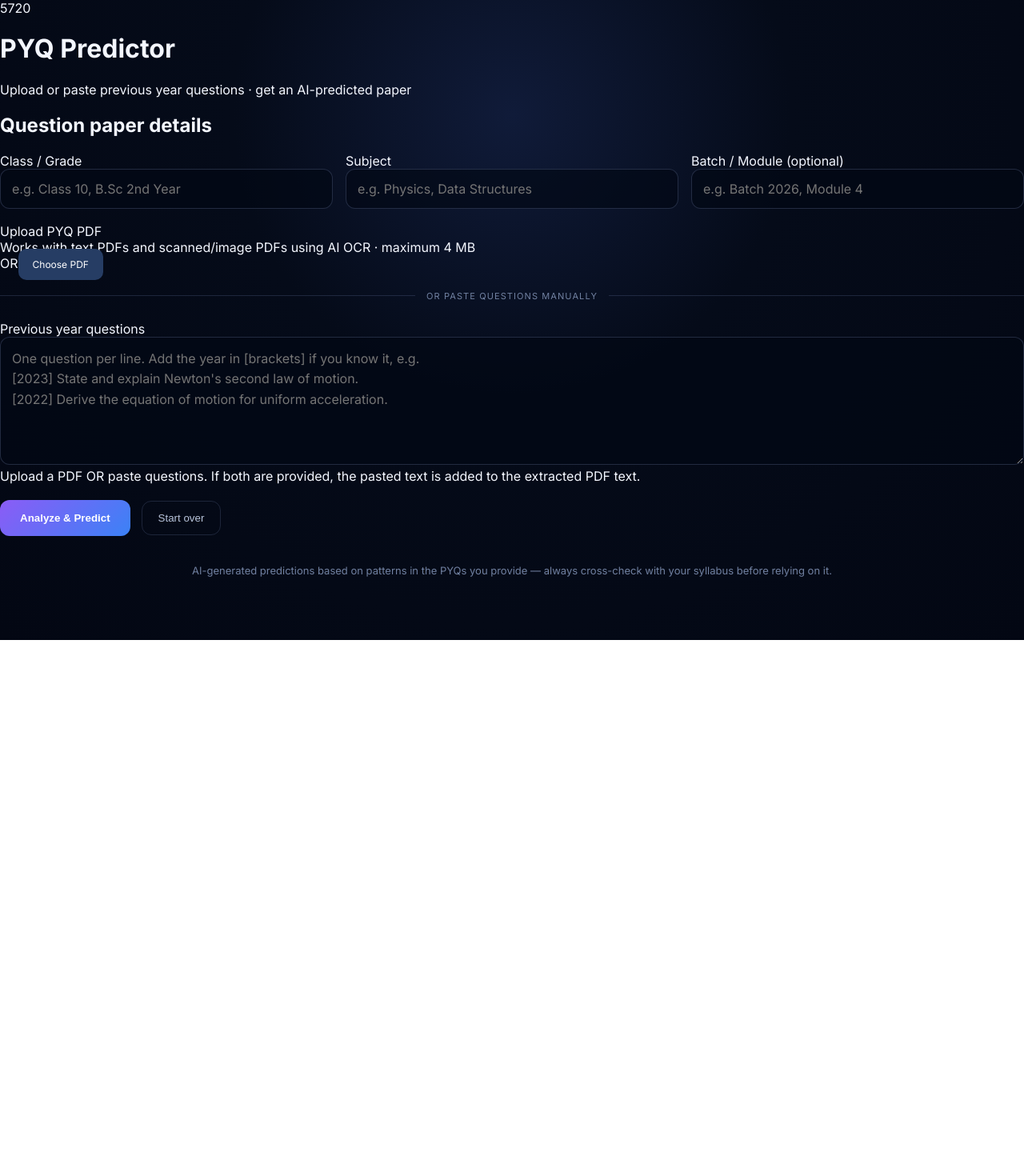
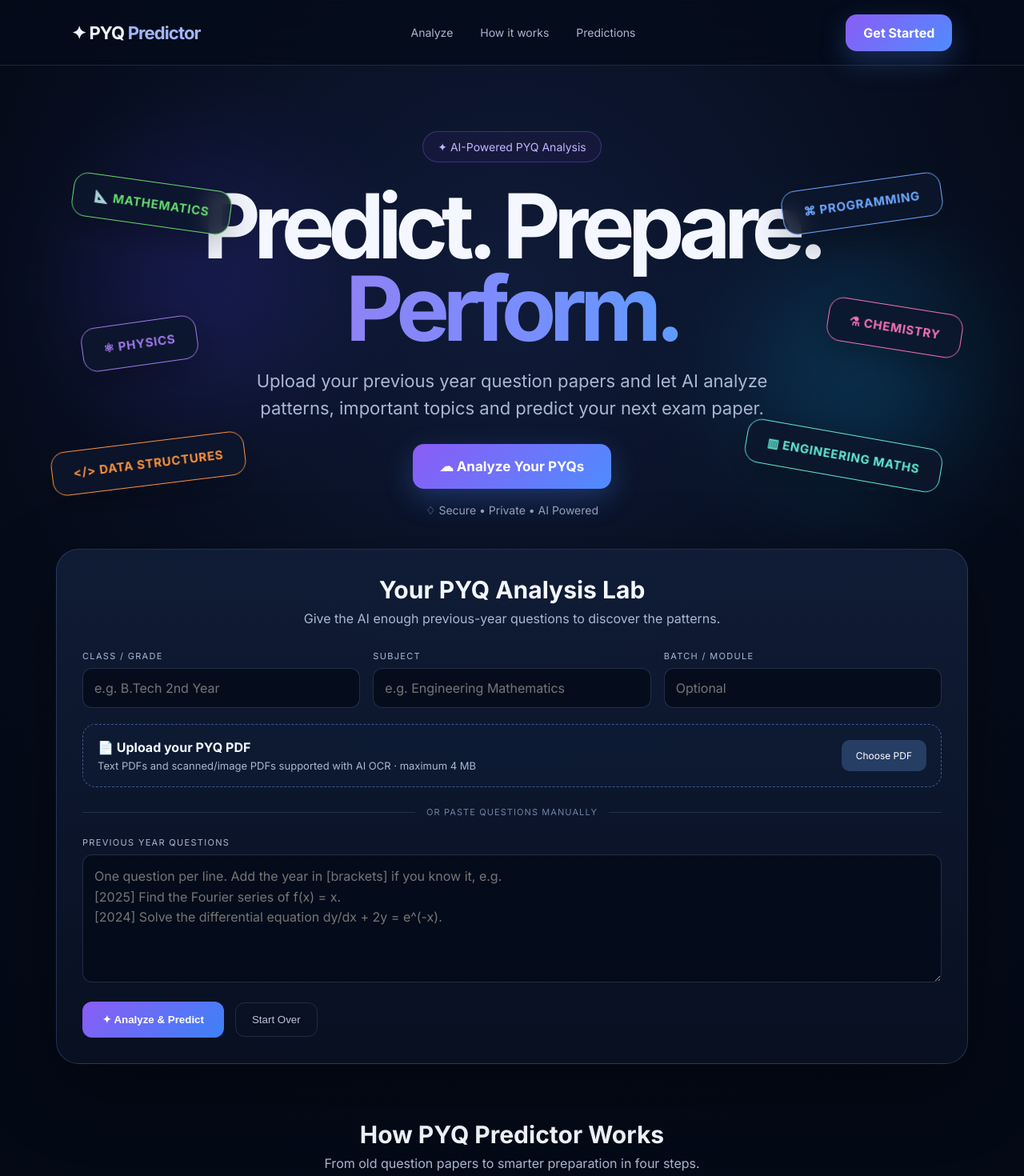
Before and after one commit to naliathdivanshu-bot/pyqproj, a Next.js app: page / in a window 1280 px wide. Shown: the top 1470 px of the page at 80% size. Before the commit the page ends 800 px from the top, so only its background shows below. Built offline with nearby package versions, Linux system fonts and the light colour scheme.

Commit message:
Apply modern AI landing page design while preserving PYQ analysis features

```diff
--- a/app/page.js
+++ b/app/page.js
@@ -1,6 +1,6 @@
 'use client';
 
-import { useState, useEffect } from 'react';
+import { useState } from 'react';
 
 export default function Home() {
   const [classGrade, setClassGrade] = useState('');
@@ -12,181 +12,85 @@ export default function Home() {
   const [loading, setLoading] = useState(false);
   const [error, setError] = useState('');
   const [activeTab, setActiveTab] = useState('paper');
-  const [formCode, setFormCode] = useState('0000');
-
-  useEffect(() => {
-    setFormCode(String(Math.floor(1000 + Math.random() * 8999)));
-  }, []);
 
   async function handleGenerate() {
-    if (!pyqText.trim() && !pdfFile) {
-      setError('Upload a PYQ PDF or paste at least a few previous year questions.');
-      return;
-    }
-    setError('');
-    setLoading(true);
-
+    if (!pyqText.trim() && !pdfFile) { setError('Upload a PYQ PDF or paste at least a few previous year questions.'); return; }
+    setError(''); setLoading(true);
     try {
       let res;
-
       if (pdfFile) {
         const formData = new FormData();
-        formData.append('classGrade', classGrade);
-        formData.append('subject', subject);
-        formData.append('batch', batch);
-        formData.append('pdf', pdfFile);
+        formData.append('classGrade', classGrade); formData.append('subject', subject); formData.append('batch', batch); formData.append('pdf', pdfFile);
         if (pyqText.trim()) formData.append('pyqText', pyqText);
-
         res = await fetch('/api/analyze', { method: 'POST', body: formData });
       } else {
-        res = await fetch('/api/analyze', {
-          method: 'POST',
-          headers: { 'Content-Type': 'application/json' },
-          body: JSON.stringify({ classGrade, subject, batch, pyqText }),
-        });
+        res = await fetch('/api/analyze', { method: 'POST', headers: { 'Content-Type': 'application/json' }, body: JSON.stringify({ classGrade, subject, batch, pyqText }) });
       }
-
       const data = await res.json();
       if (!res.ok) throw new Error(data.error || 'Something went wrong.');
+      setResult(data.result); setActiveTab('paper');
+      setTimeout(() => document.getElementById('results')?.scrollIntoView({ behavior: 'smooth' }), 80);
+    } catch (err) { setError(err.message || 'Could not generate predictions right now. Please try again.'); }
+    finally { setLoading(false); }
+  }
+  function handleReset() { setClassGrade(''); setSubject(''); setBatch(''); setPyqText(''); setPdfFile(null); setResult(null); setError(''); }
+  function handlePdfChange(e) { setError(''); setPdfFile(e.target.files?.[0] || null); }
 
-      setResult(data.result);
-      setActiveTab('paper');
-    } catch (err) {
-      setError(err.message || 'Could not generate predictions right now. Please try again.');
-    } finally {
-      setLoading(false);
-    }
-  }
+  return <div className="wrap">
+    <nav className="nav">
+      <div className="brand">✦ PYQ <span>Predictor</span></div>
+      <div className="nav-links"><a href="#analyze">Analyze</a><a href="#how">How it works</a><a href="#results">Predictions</a></div>
+      <div className="nav-actions"><a className="nav-cta" href="#analyze">Get Started</a></div>
+    </nav>
 
-  function handleReset() {
-    setClassGrade('');
-    setSubject('');
-    setBatch('');
-    setPyqText('');
-    setPdfFile(null);
-    setResult(null);
-    setError('');
-  }
+    <section className="hero">
+      <div className="orb one" /><div className="orb two" />
+      <div className="tag t1">📐 MATHEMATICS</div><div className="tag t2">⚛ PHYSICS</div><div className="tag t3">&lt;/&gt; DATA STRUCTURES</div>
+      <div className="tag t4">⌘ PROGRAMMING</div><div className="tag t5">⚗ CHEMISTRY</div><div className="tag t6">▥ ENGINEERING MATHS</div>
+      <div className="hero-inner">
+        <div className="eyebrow">✦ AI-Powered PYQ Analysis</div>
+        <h1>Predict. Prepare.<span>Perform.</span></h1>
+        <p>Upload your previous year question papers and let AI analyze patterns, important topics and predict your next exam paper.</p>
+        <a className="hero-btn" href="#analyze">☁ Analyze Your PYQs</a>
+        <div className="trust">♢ Secure • Private • AI Powered</div>
+      </div>
+    </section>
 
-  function handlePdfChange(e) {
-    const file = e.target.files?.[0] || null;
-    setError('');
-    setPdfFile(file);
-  }
-
-  return (
-    <div className="wrap">
-      <div className="masthead">
-        <span className="code">{formCode}</span>
-        <h1>PYQ Predictor</h1>
-        <p>Upload or paste previous year questions · get an AI-predicted paper</p>
-        {result && <div><span className="stamp">Analysis Complete</span></div>}
-      </div>
-
-      <div className="card">
-        <h2>Question paper details</h2>
+    <section id="analyze" className="app-section">
+      <div className="app-card">
+        <h2 className="section-title">Your PYQ Analysis Lab</h2>
+        <p className="section-sub">Give the AI enough previous-year questions to discover the patterns.</p>
         <div className="field-row">
-          <div>
-            <label htmlFor="classGrade">Class / Grade</label>
-            <input type="text" id="classGrade" placeholder="e.g. Class 10, B.Sc 2nd Year" value={classGrade} onChange={(e) => setClassGrade(e.target.value)} />
-          </div>
-          <div>
-            <label htmlFor="subject">Subject</label>
-            <input type="text" id="subject" placeholder="e.g. Physics, Data Structures" value={subject} onChange={(e) => setSubject(e.target.value)} />
-          </div>
-          <div>
-            <label htmlFor="batch">Batch / Module (optional)</label>
-            <input type="text" id="batch" placeholder="e.g. Batch 2026, Module 4" value={batch} onChange={(e) => setBatch(e.target.value)} />
-          </div>
+          <div className="field"><label htmlFor="classGrade">Class / Grade</label><input id="classGrade" type="text" placeholder="e.g. B.Tech 2nd Year" value={classGrade} onChange={e => setClassGrade(e.target.value)} /></div>
+          <div className="field"><label htmlFor="subject">Subject</label><input id="subject" type="text" placeholder="e.g. Engineering Mathematics" value={subject} onChange={e => setSubject(e.target.value)} /></div>
+          <div className="field"><label htmlFor="batch">Batch / Module</label><input id="batch" type="text" placeholder="Optional" value={batch} onChange={e => setBatch(e.target.value)} /></div>
         </div>
-
-        <div className="pdf-upload-box">
-          <div className="pdf-upload-head">
-            <div>
-              <label htmlFor="pdfFile">Upload PYQ PDF</label>
-              <div className="pdf-subtext">Works with text PDFs and scanned/image PDFs using AI OCR · maximum 4 MB</div>
-            </div>
-            <span className="pdf-or">OR</span>
-            <label className="file-button" htmlFor="pdfFile">Choose PDF</label>
-          </div>
+        <div className="upload-box">
+          <div className="upload-head"><div><div className="upload-title">📄 Upload your PYQ PDF</div><div className="upload-sub">Text PDFs and scanned/image PDFs supported with AI OCR · maximum 4 MB</div></div><label className="file-button" htmlFor="pdfFile">Choose PDF</label></div>
           <input id="pdfFile" type="file" accept="application/pdf,.pdf" onChange={handlePdfChange} hidden />
-          {pdfFile && (
-            <div className="file-selected">
-              <span>📄 {pdfFile.name}</span>
-              <button type="button" className="remove-file" onClick={() => setPdfFile(null)}>Remove</button>
-            </div>
-          )}
+          {pdfFile && <div className="file-selected"><span>📎 {pdfFile.name}</span><button className="remove-file" type="button" onClick={() => setPdfFile(null)}>Remove</button></div>}
         </div>
-
         <div className="paste-divider"><span>OR PASTE QUESTIONS MANUALLY</span></div>
-
-        <div>
-          <label htmlFor="pyqText">Previous year questions</label>
-          <textarea
-            id="pyqText"
-            placeholder={'One question per line. Add the year in [brackets] if you know it, e.g.\n[2023] State and explain Newton\'s second law of motion.\n[2022] Derive the equation of motion for uniform acceleration.'}
-            value={pyqText}
-            onChange={(e) => setPyqText(e.target.value)}
-          />
-          <div className="hint">Upload a PDF OR paste questions. If both are provided, the pasted text is added to the extracted PDF text.</div>
-        </div>
-
-        <div className="actions">
-          <button className="btn-primary" onClick={handleGenerate} disabled={loading}>{loading ? 'Analyzing…' : 'Analyze & Predict'}</button>
-          <button className="btn-ghost" onClick={handleReset}>Start over</button>
-          {loading && <div className="status-box"><span className="spinner"></span> Reading PDF (including scanned pages) and analyzing patterns…</div>}
-        </div>
+        <div className="field"><label htmlFor="pyqText">Previous year questions</label><textarea id="pyqText" placeholder={'One question per line. Add the year in [brackets] if you know it, e.g.\n[2025] Find the Fourier series of f(x) = x.\n[2024] Solve the differential equation dy/dx + 2y = e^(-x).'} value={pyqText} onChange={e => setPyqText(e.target.value)} /></div>
+        <div className="actions"><button className="btn-primary" onClick={handleGenerate} disabled={loading}>{loading ? 'Analyzing…' : '✦ Analyze & Predict'}</button><button className="btn-ghost" onClick={handleReset}>Start Over</button>{loading && <div className="status-box">✦ Reading your PYQ data and analyzing patterns…</div>}</div>
         {error && <div className="error-box">{error}</div>}
       </div>
+    </section>
 
-      {result && (
-        <div>
-          <div className="tabs" role="tablist">
-            <button className={'tab-btn' + (activeTab === 'paper' ? ' active' : '')} onClick={() => setActiveTab('paper')}>Predicted Paper</button>
-            <button className={'tab-btn' + (activeTab === 'topics' ? ' active' : '')} onClick={() => setActiveTab('topics')}>Topic-wise</button>
-            <button className={'tab-btn' + (activeTab === 'highly' ? ' active' : '')} onClick={() => setActiveTab('highly')}>Highly Predicted</button>
-          </div>
-          <div className="tab-panel" hidden={activeTab !== 'paper'}><PredictedPaperTab result={result} /></div>
-          <div className="tab-panel" hidden={activeTab !== 'topics'}><TopicsTab result={result} /></div>
-          <div className="tab-panel" hidden={activeTab !== 'highly'}><HighlyPredictedTab result={result} /></div>
-        </div>
-      )}
+    <section id="how" className="steps"><h2 className="section-title">How PYQ Predictor Works</h2><p className="section-sub">From old question papers to smarter preparation in four steps.</p><div className="steps-grid">
+      <div className="step"><div className="step-icon">📄</div><h3>1. Upload PYQs</h3><p>Upload PDFs or paste questions manually.</p></div>
+      <div className="step"><div className="step-icon">🧠</div><h3>2. AI Analysis</h3><p>Patterns, topics and question trends are analyzed.</p></div>
+      <div className="step"><div className="step-icon">◔</div><h3>3. Insights Generated</h3><p>See topic importance and recurring concepts.</p></div>
+      <div className="step"><div className="step-icon">🎯</div><h3>4. Predicted Paper</h3><p>Receive an AI-generated predicted question paper.</p></div>
+    </div></section>
 
-      <footer>AI-generated predictions based on patterns in the PYQs you provide — always cross-check with your syllabus before relying on it.</footer>
-    </div>
-  );
+    {result && <section id="results" className="results"><h2 className="section-title">Your Prediction</h2><div className="tabs"><button className={'tab-btn ' + (activeTab === 'paper' ? 'active' : '')} onClick={() => setActiveTab('paper')}>Predicted Paper</button><button className={'tab-btn ' + (activeTab === 'topics' ? 'active' : '')} onClick={() => setActiveTab('topics')}>Topic-wise</button><button className={'tab-btn ' + (activeTab === 'highly' ? 'active' : '')} onClick={() => setActiveTab('highly')}>Highly Predicted</button></div><div className="tab-panel"><div hidden={activeTab !== 'paper'}><PredictedPaperTab result={result} /></div><div hidden={activeTab !== 'topics'}><TopicsTab result={result} /></div><div hidden={activeTab !== 'highly'}><HighlyPredictedTab result={result} /></div></div></section>}
+
+    <section className="stats"><div className="stat"><b>AI</b><span>Pattern Analysis</span></div><div className="stat"><b>PDF</b><span>OCR Supported</span></div><div className="stat"><b>24/7</b><span>Study Assistant</span></div><div className="stat"><b>∞</b><span>Questions to Analyze</span></div></section>
+    <footer>AI-generated predictions are based on the PYQs you provide. Always cross-check important topics with your official syllabus.</footer>
+  </div>;
 }
 
-function PredictedPaperTab({ result }) {
-  const p = result.predicted_paper || {};
-  const sections = p.sections || [];
-  return (
-    <div className="paper-sheet">
-      <div className="paper-head">
-        <h3>{p.title || 'Predicted Question Paper'}</h3>
-        <div className="paper-meta"><span>TIME: {p.duration || '—'}</span><span>MAX MARKS: {p.total_marks ?? '—'}</span></div>
-      </div>
-      {result.subject_summary && <div className="summary-box">{result.subject_summary}</div>}
-      {p.general_instructions && p.general_instructions.length > 0 && <ol className="instructions">{p.general_instructions.map((instr, i) => <li key={i}>{instr}</li>)}</ol>}
-      {sections.map((sec, sIdx) => (
-        <div className="section-block" key={sIdx}>
-          <h4>{sec.name || 'Section'}</h4>
-          {sec.instructions && <div className="section-instr">{sec.instructions}</div>}
-          {(sec.questions || []).map((q, qIdx) => <div className="q-row" key={qIdx}><span className="q-num">Q{q.number ?? ''}.</span><span className="q-text">{q.text}</span><span className="q-marks">[{q.marks ?? '—'}]</span></div>)}
-        </div>
-      ))}
-    </div>
-  );
-}
-
-function TopicsTab({ result }) {
-  const topics = result.topic_wise || [];
-  if (!topics.length) return <p>No topic breakdown available.</p>;
-  return <>{topics.map((t, idx) => <details className="topic-card" key={idx} open={idx === 0}><summary><span>{t.topic || 'Topic'}</span><span className="topic-count">{t.question_count ?? (t.questions || []).length} Qs</span></summary><ul className="topic-q-list">{(t.questions || []).map((q, qi) => <li key={qi}>{q}</li>)}</ul></details>)}</>;
-}
-
-function HighlyPredictedTab({ result }) {
-  const items = result.highly_predicted || [];
-  if (!items.length) return <p>No highly predicted questions available.</p>;
-  return <>{items.map((it, idx) => { const confKey = (it.confidence || '').toLowerCase().replace(/\s+/g, ''); const confClass = confKey === 'veryhigh' ? 'conf-veryhigh' : confKey === 'high' ? 'conf-high' : 'conf-medium'; return <div className="predict-card" key={idx}><div className="predict-top"><div className="predict-q">{it.question}</div><div className={'confidence-badge ' + confClass}>{it.confidence || 'Medium'}</div></div>{it.reason && <div className="predict-reason">{it.reason}</div>}{it.topic && <span className="topic-pill">{it.topic}</span>}</div>; })}</>;
-}
+function PredictedPaperTab({ result }) { const p = result.predicted_paper || {}; return <div className="paper-sheet"><div className="paper-head"><h3>{p.title || 'Predicted Question Paper'}</h3><div className="paper-meta"><span>TIME: {p.duration || '—'}</span><span>MAX MARKS: {p.total_marks ?? '—'}</span></div></div>{result.subject_summary && <div className="summary-box">{result.subject_summary}</div>}{p.general_instructions?.length > 0 && <ol>{p.general_instructions.map((x,i)=><li key={i}>{x}</li>)}</ol>}{(p.sections || []).map((sec,i)=><div className="section-block" key={i}><h4>{sec.name || 'Section'}</h4>{sec.instructions && <p className="section-instr">{sec.instructions}</p>}{(sec.questions || []).map((q,j)=><div className="q-row" key={j}><span className="q-num">Q{q.number ?? ''}.</span><span className="q-text">{q.text}</span><span className="q-marks">[{q.marks ?? '—'}]</span></div>)}</div>)}</div>; }
+function TopicsTab({ result }) { const topics=result.topic_wise||[]; if(!topics.length)return <p>No topic breakdown available.</p>; return topics.map((t,i)=><details className="topic-card" key={i} open={i===0}><summary>{t.topic || 'Topic'} <span>{t.question_count ?? (t.questions||[]).length} Qs</span></summary><ul className="topic-q-list">{(t.questions||[]).map((q,j)=><li key={j}>{q}</li>)}</ul></details>); }
+function HighlyPredictedTab({ result }) { const items=result.highly_predicted||[]; if(!items.length)return <p>No highly predicted questions available.</p>; return items.map((it,i)=><div className="predict-card" key={i}><div className="predict-top"><div className="predict-q">{it.question}</div><div className="confidence-badge">{it.confidence || 'Medium'}</div></div>{it.reason&&<div className="predict-reason">{it.reason}</div>}{it.topic&&<span className="topic-pill">{it.topic}</span>}</div>); }
```
